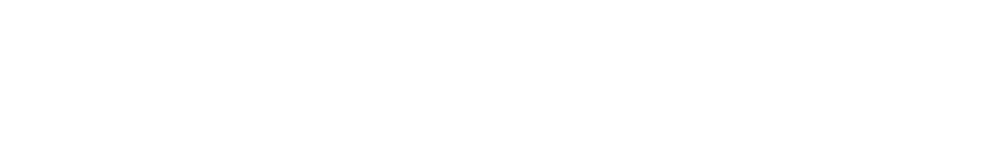
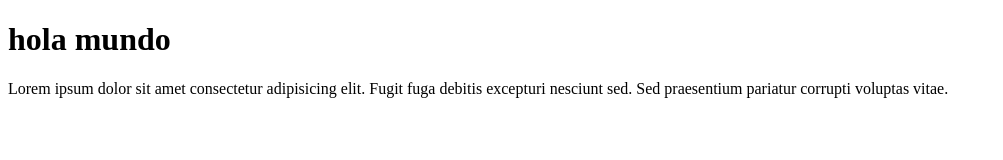
Before and after one commit to msil22/prueba, a plain HTML site: page index.html in a window 1280 px wide. Shown: the whole page, without its empty margins (0-1003 px from the left). Drawn offline with Linux system fonts and the light colour scheme.

Commit message:
actualizando

```diff
--- a/index.html
+++ b/index.html
@@ -6,6 +6,7 @@
     <title>Document</title>
 </head>
 <body>
-
+    <h1>hola mundo</h1>
+    <p>Lorem ipsum dolor sit amet consectetur adipisicing elit. Fugit fuga debitis excepturi nesciunt sed. Sed praesentium pariatur corrupti voluptas vitae.</p>
 </body>
 </html>
```
